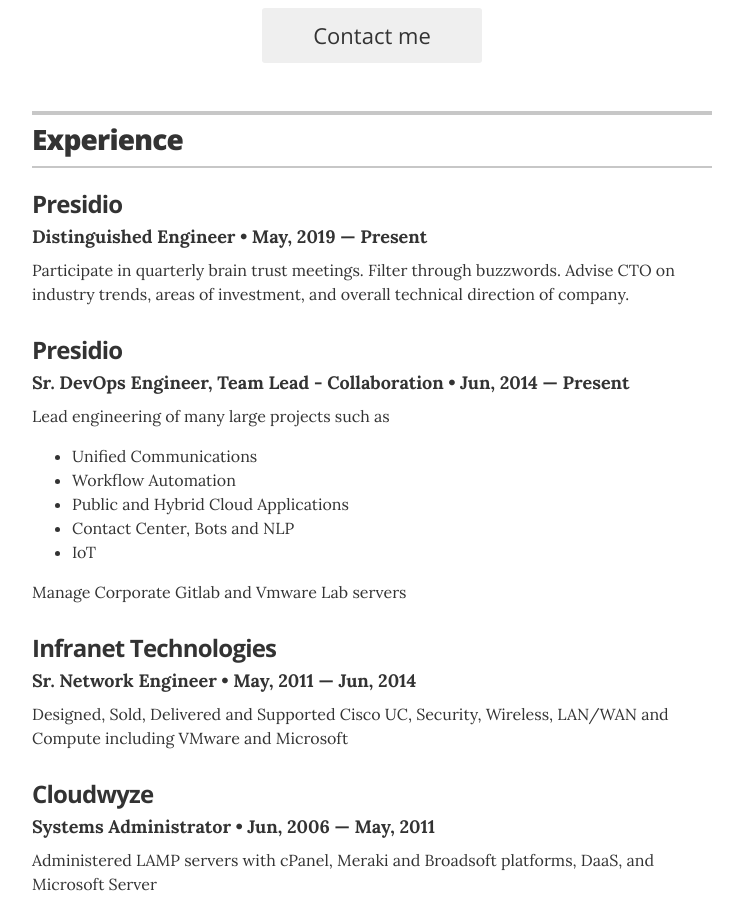
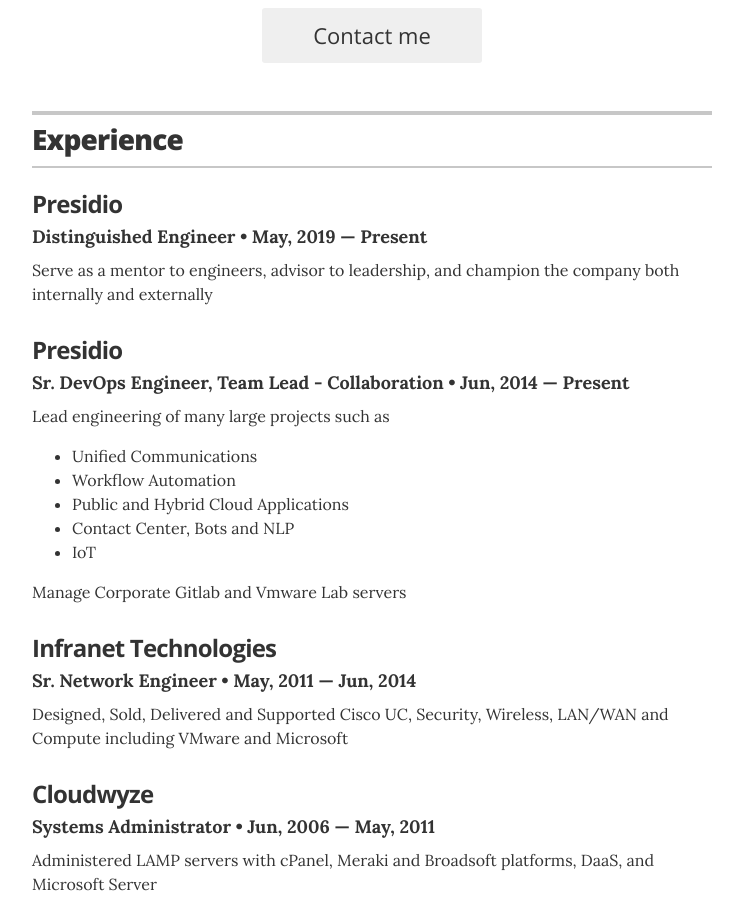
Before and after one commit to levensailor/cv, a Jekyll site: the page built from index.html, in a window 1280 px wide and 900 px high, scrolled down 423 px. Shown: the whole window, without its empty margins (268-1011 px from the left). Built offline with Jekyll 4.4.1, drawn with Linux system fonts in a browser that asks for light colours.

Commit message:
Update experience.yml

```diff
--- a/_data/experience.yml
+++ b/_data/experience.yml
@@ -3,7 +3,7 @@
 - company: Presidio
   position: Distinguished Engineer
   duration: May, 2019 &mdash; Present
-  summary: Participate in quarterly brain trust meetings. Filter through buzzwords. Advise CTO on industry trends, areas of investment, and overall technical direction of company.
+  summary: Serve as a mentor to engineers, advisor to leadership, and champion the company both internally and externally
 
 # Director of Digital Stratgy
 - company: Presidio
```
